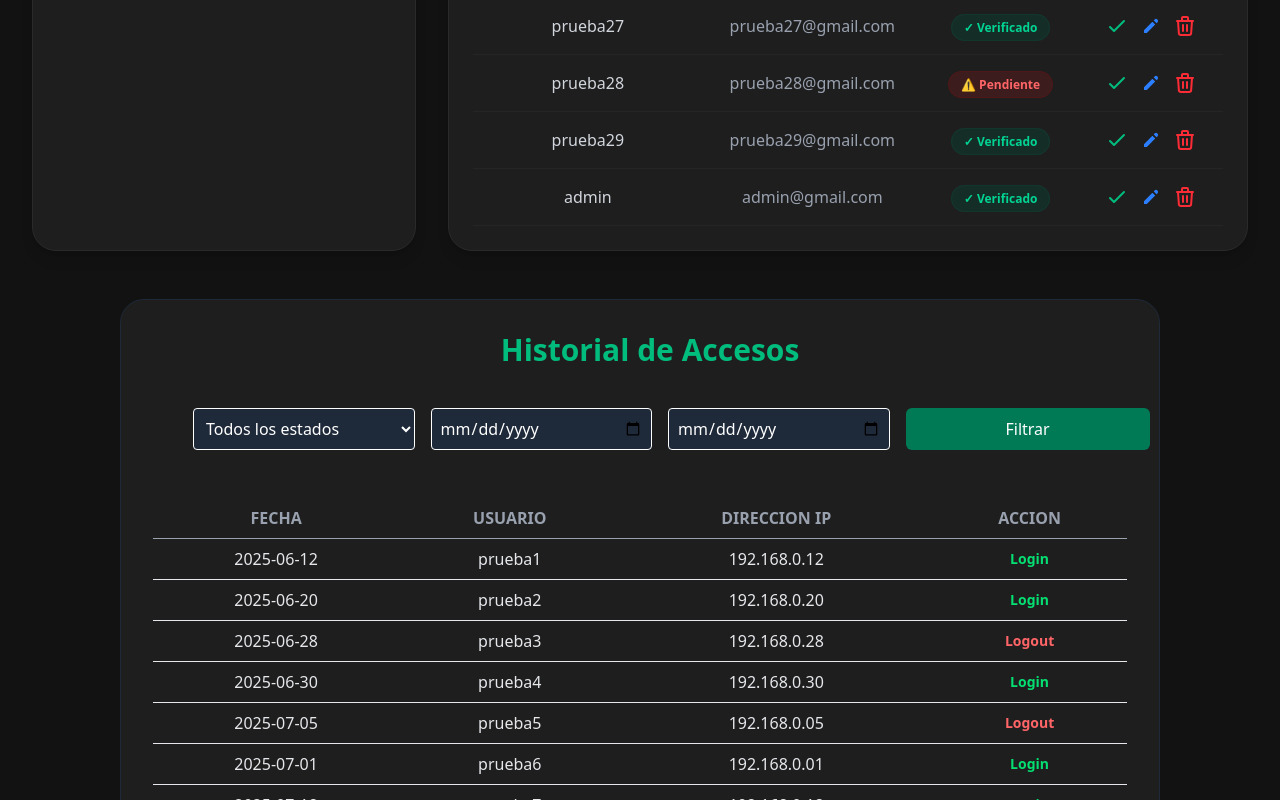
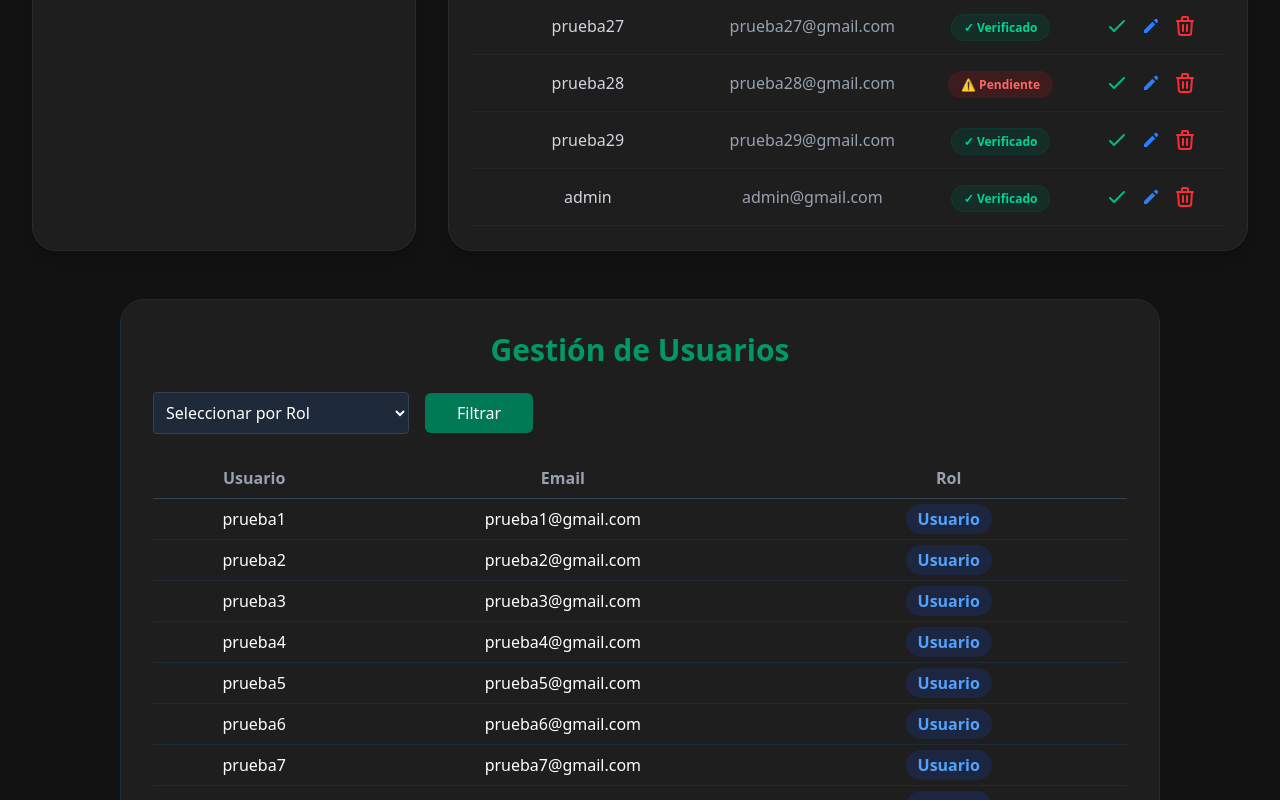
Before and after one commit to DoubleLiFFt/examen, a React (Vite) app: page /AdminView in a window 1280 px wide. Shown: the part 2000-2800 px from the top of the page. Built offline with nearby package versions, Linux system fonts and the light colour scheme.

Commit message:
R1 integrado

```diff
--- /dev/null
+++ b/src/Components/Admin/FiltrosUsuarios.tsx
@@ -0,0 +1,40 @@
+import React, { useState } from 'react';
+
+interface PropsFiltro {
+    alFiltrar: (rol: string) => void;
+}
+
+export default function FiltroUsuarios({ alFiltrar }: PropsFiltro) {
+    const [rolSeleccionado, setRolSeleccionado] = useState("-1");
+
+    const roles = ["Administrador", "Usuario", "Auditor"];
+
+    return (
+        <div className="mb-6">
+            <h1 className="text-3xl font-bold mb-6 text-emerald-600 text-center">Gestión de Usuarios</h1>
+
+            <div className="flex items-center gap-4 mb-4">
+                <select
+                    className="border rounded p-2 w-64 bg-gray-800 text-white border-gray-700"
+                    value={rolSeleccionado}
+                    onChange={(e) => setRolSeleccionado(e.target.value)}
+                >
+                    <option value="-1">Seleccionar por Rol</option>
+                    {roles.map((rol) => (
+                        <option key={rol} value={rol}>
+                            {rol}
+                        </option>
+                    ))}
+                </select>
+
+                <button
+                    type="button"
+                    className="bg-emerald-700 hover:bg-emerald-600 text-white py-2 px-8 rounded-md transition-colors"
+                    onClick={() => alFiltrar(rolSeleccionado)}
+                >
+                    Filtrar
+                </button>
+            </div>
+        </div>
+    );
+}
--- /dev/null
+++ b/src/Components/Admin/GestionUsuarios.tsx
@@ -0,0 +1,24 @@
+import { useState } from "react";
+import FiltroUsuarios from "./FiltrosUsuarios";
+import TablaUsuarios from "./TablaUsuarios";
+import { usersAccounts, type RolUsers } from "../../Components/types/RolUsers";
+
+export default function GestionUsuarios() {
+    const [usuariosFiltrados, setUsuariosFiltrados] = useState<RolUsers[]>(usersAccounts);
+
+    const ejecutarFiltro = (rol: string) => {
+        if (rol === "-1") {
+            setUsuariosFiltrados(usersAccounts);
+        } else {
+            const resultado = usersAccounts.filter((u) => u.rol === rol);
+            setUsuariosFiltrados(resultado);
+        }
+    };
+
+    return (
+        <div className="border border-gray-800 bg-[#1e1e1e] p-8 rounded-3xl mb-12 mx-22 mt-12">
+            <FiltroUsuarios alFiltrar={ejecutarFiltro} />
+            <TablaUsuarios lista={usuariosFiltrados} />
+        </div>
+    );
+}
--- /dev/null
+++ b/src/Components/Admin/TablaUsuarios.tsx
@@ -0,0 +1,42 @@
+import React from 'react';
+import { usersAccounts, type RolUsers } from '../types/RolUsers';
+
+interface TablaUsuariosProps {
+    lista?: RolUsers[];
+}
+
+export default function TablaUsuarios({ lista }: TablaUsuariosProps) {
+
+    const datosAMostrar = lista || usersAccounts;
+
+    return (
+        <div className="overflow-x-auto">
+            <table className="w-full border-collapse text-center bg-[#1e1e1e] text-white">
+                <thead>
+                    <tr className="text-gray-400 font-extralight border-b border-gray-700">
+                        <th className="p-2">Usuario</th>
+                        <th className="p-2">Email</th>
+                        <th className="p-2">Rol</th>
+                    </tr>
+                </thead>
+                <tbody>
+                    {datosAMostrar.map((usuario, index) => (
+                        <tr key={index} className="border-t border-gray-800 hover:bg-gray-800 transition-colors">
+                            <td className="p-2">{usuario.username}</td>
+                            <td className="p-2">{usuario.email}</td>
+                            <td className="p-2">
+                                <span className={`px-3 py-1 rounded-full  font-bold ${usuario.rol === 'Administrador' ? 'bg-emerald-900/30 text-emerald-400'
+                                    : usuario.rol === 'Auditor'
+                                        ? 'bg-yellow-900/30 text-yellow-400'
+                                        : 'bg-blue-900/30 text-blue-400'
+                                    }`}>
+                                    {usuario.rol}
+                                </span>
+                            </td>
+                        </tr>
+                    ))}
+                </tbody>
+            </table>
+        </div>
+    );
+}
--- /dev/null
+++ b/src/Components/types/RolUsers.ts
@@ -0,0 +1,60 @@
+export type RolUsers = {
+    username: string;
+    email: string;
+    rol: string;
+
+};
+
+export const usersAccounts: RolUsers[] = [
+    // MES 1: JUNIO 2025
+    { username: "prueba1", email: "prueba1@gmail.com", rol: "Usuario" },
+    { username: "prueba2", email: "prueba2@gmail.com", rol: "Usuario" },
+    { username: "prueba3", email: "prueba3@gmail.com", rol: "Usuario" },
+    { username: "prueba4", email: "prueba4@gmail.com", rol: "Usuario" },
+
+    // MES 2: JULIO 2025
+    { username: "prueba5", email: "prueba5@gmail.com", rol: "Usuario" },
+    { username: "prueba6", email: "prueba6@gmail.com", rol: "Usuario" },
+    { username: "prueba7", email: "prueba7@gmail.com", rol: "Usuario" },
+    { username: "prueba8", email: "prueba8@gmail.com", rol: "Usuario" },
+
+    // MES 3: AGOSTO 2025
+    { username: "prueba9", email: "prueba9@gmail.com", rol: "Usuario" },
+    { username: "prueba10", email: "prueba10@gmail.com", rol: "Usuario" },
+    { username: "prueba11", email: "prueba11@gmail.com", rol: "Usuario" },
+    { username: "prueba12", email: "prueba12@gmail.com", rol: "Usuario" },
+
+    // MES 4: SEPTIEMBRE 2025
+    { username: "prueba13", email: "prueba13@gmail.com", rol: "Usuario" },
+    { username: "prueba14", email: "prueba14@gmail.com", rol: "Usuario" },
+    { username: "prueba15", email: "prueba15@gmail.com", rol: "Usuario" },
+    { username: "prueba16", email: "prueba16@gmail.com", rol: "Usuario" },
+
+    // MES 5: OCTUBRE 2025
+    { username: "prueba17", email: "prueba17@gmail.com", rol: "Usuario" },
+    { username: "prueba18", email: "prueba18@gmail.com", rol: "Usuario" },
+    { username: "prueba19", email: "prueba19@gmail.com", rol: "Usuario" },
+    { username: "prueba20", email: "prueba20@gmail.com", rol: "Usuario" },
+
+    // MES 6: NOVIEMBRE 2025
+    { username: "prueba21", email: "prueba21@gmail.com", rol: "Usuario" },
+    { username: "prueba22", email: "prueba22@gmail.com", rol: "Usuario" },
+    { username: "prueba23", email: "prueba23@gmail.com", rol: "Usuario" },
+    { username: "prueba24", email: "prueba24@gmail.com", rol: "Usuario" },
+
+    // MES 7: DICIEMBRE 2025
+    { username: "prueba25", email: "prueba25@gmail.com", rol: "Usuario" },
+    { username: "prueba26", email: "prueba26@gmail.com", rol: "Usuario" },
+    { username: "prueba27", email: "prueba27@gmail.com", rol: "Usuario" },
+    { username: "prueba28", email: "prueba28@gmail.com", rol: "Usuario" },
+
+    // MES 8: ENERO 2026
+    { username: "prueba29", email: "prueba29@gmail.com", rol: "Usuario" },
+
+    // AUDITOR
+    { username: "auditor", email: "auditor@gmail.com", rol: "Auditor" },
+
+    // EL ÚNICO ADMINISTRADOR
+    { username: "admin", email: "admin@gmail.com", rol: "Administrador" },
+
+];
--- a/src/pages/Admin/AdminView.tsx
+++ b/src/pages/Admin/AdminView.tsx
@@ -2,6 +2,7 @@ import TableUsersAdmin from "../../Components/Admin/TableUserAdmin";
 import CreateUserAdmin from "../../Components/Admin/CreateUserAdmin";
 import GraphicAdmin from "../../Components/Admin/GraphicAdmin.tsx";
 import HistorialAccesos from "../../Components/Admin/HistorialAccesos.tsx";
+import GestionUsuarios from "../../Components/Admin/GestionUsuarios.tsx";
 
 function AdminView() {
     return (
@@ -39,6 +40,9 @@ function AdminView() {
                 </div>
             </div>
             <div>
+                <GestionUsuarios/>
+            </div>
+            <div>
                 <HistorialAccesos/>
             </div>
         </div>
```
